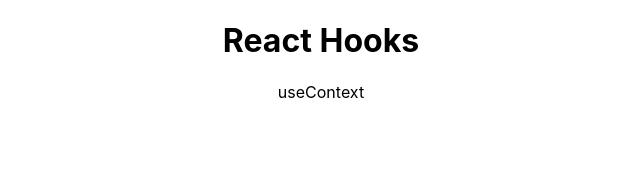
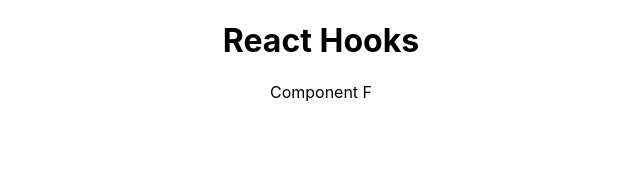
Before and after one commit to PeterOsoo/react-hooks-b, a React (Create React App) app: page /use-context in a window 1280 px wide. Shown: the top 172 px of the page, without its empty margins (319-959 px from the left). Built offline with nearby package versions, Linux system fonts and the light colour scheme.

Commit message:
nest components

```diff
--- /dev/null
+++ b/src/components/UseContext/ComponentC.js
@@ -0,0 +1,11 @@
+import ComponentE from "./ComponentE"
+
+const ComponentC = () => {
+	return (
+		<div>
+			<ComponentE />
+		</div>
+	)
+}
+
+export default ComponentC
--- /dev/null
+++ b/src/components/UseContext/ComponentE.js
@@ -0,0 +1,11 @@
+import ComponentF from "./ComponentF"
+
+const ComponentE = () => {
+	return (
+		<div>
+			<ComponentF />
+		</div>
+	)
+}
+
+export default ComponentE
--- /dev/null
+++ b/src/components/UseContext/ComponentF.js
@@ -0,0 +1,5 @@
+const ComponentF = () => {
+	return <div>Component F</div>
+}
+
+export default ComponentF
--- a/src/pages/UseContext.js
+++ b/src/pages/UseContext.js
@@ -1,5 +1,10 @@
+import ComponentC from "../components/UseContext/ComponentC"
 const useContext = () => {
-	return <div>useContext</div>
+	return (
+		<div>
+			<ComponentC />
+		</div>
+	)
 }
 
 export default useContext
```
